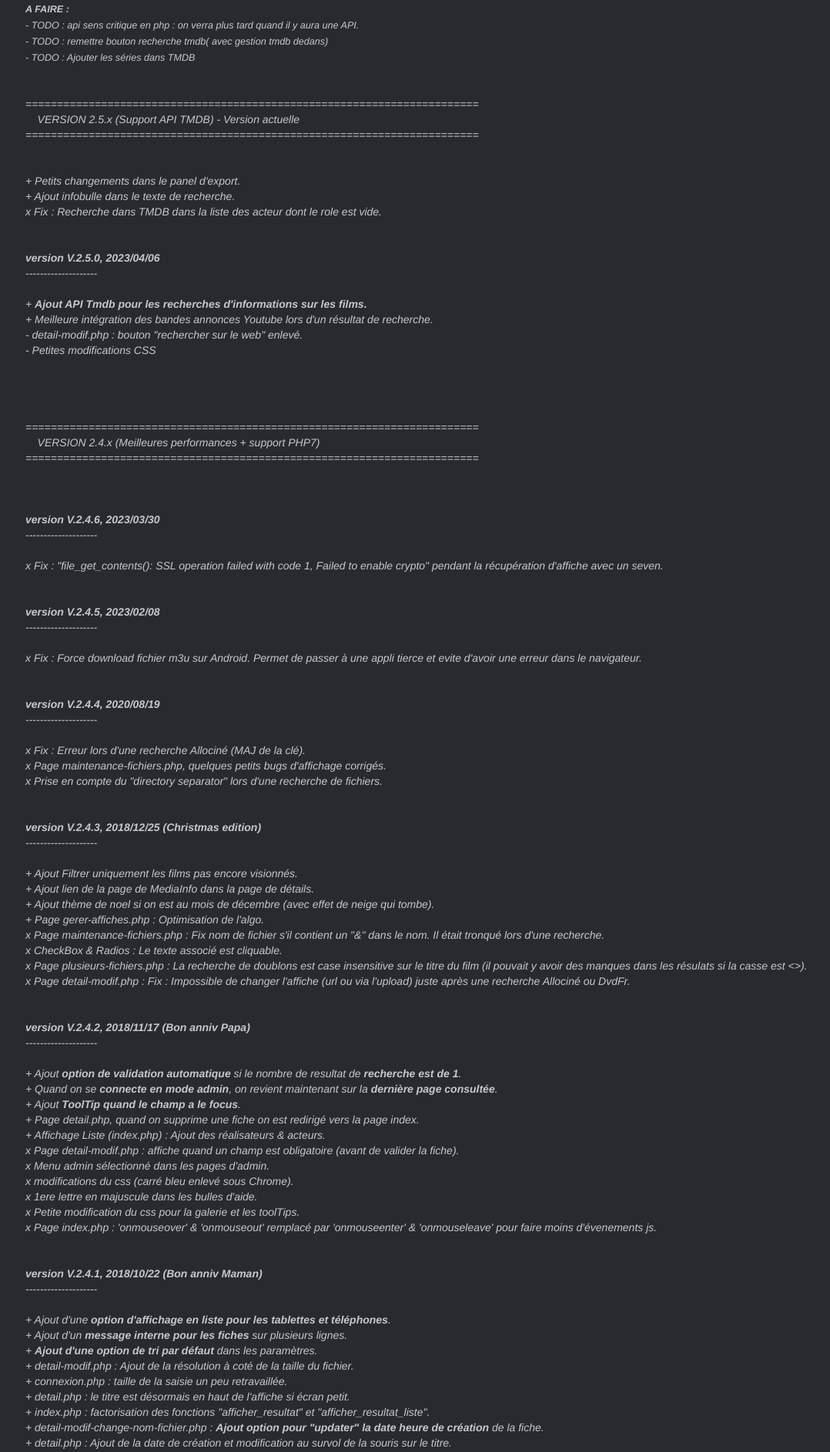
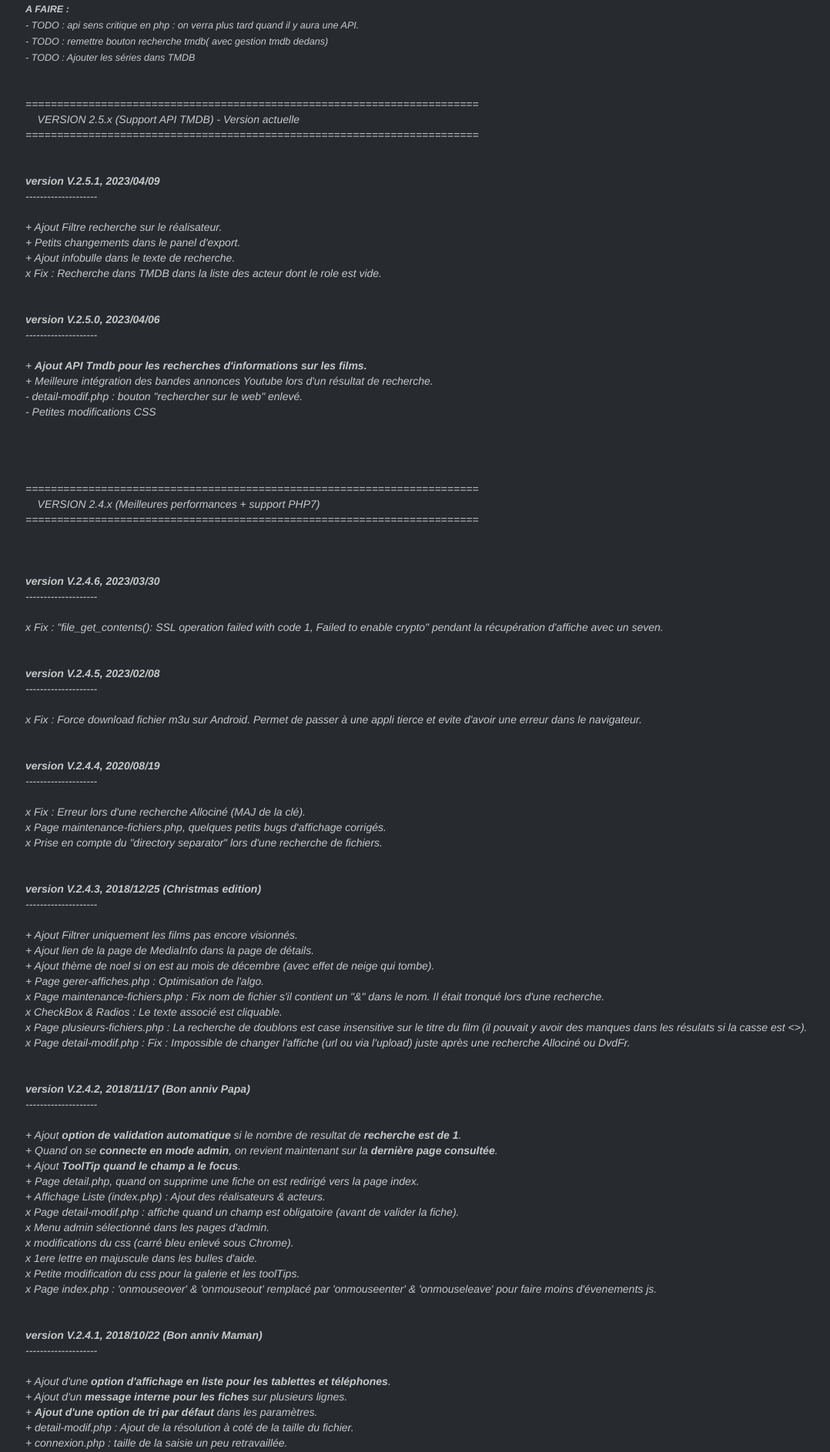
Before and after one commit to LaurentChanson/MyVOD, a PHP site: page /Films/app/a-propos.php in a window 1280 px wide. Shown: the part 1092-2979 px from the top of the page at 77% size, without its empty margins (37-1115 px from the left). Run offline with PHP 8.4, Linux system fonts and the light colour scheme; the visitor is signed in with stand-in values (Sample User, id 1); some web fonts are replaced.

Commit message:
Ajout Filtre recherche sur le réalisateur

```diff
--- a/app/lib/data/myvod_db.php
+++ b/app/lib/data/myvod_db.php
@@ -386,7 +386,7 @@ LIMIT 1";
         return false;
     }
 
-    function get_liste($recherche = '', $rech_titre = false, $rech_acteurs = false, $rech_synopsis = false, $rech_nom_fichier = false, $array_genre_filtre = false, $array_annee_filtre = false, $type_tri = 0, $sens_tri = '', $filtre_qualite = 0, $array_public_filtre = false, $filtre_recherche_parental = 0, $rech_genres_etendus = false, $array_nationalite_filtre = false, $taille_fichier_mini = 0, $taille_fichier_maxi = 0, $filtre_jamais_vu = 0) {
+    function get_liste($recherche = '', $rech_titre = false, $rech_acteurs = false, $rech_realisateur = false, $rech_synopsis = false, $rech_nom_fichier = false, $array_genre_filtre = false, $array_annee_filtre = false, $type_tri = 0, $sens_tri = '', $filtre_qualite = 0, $array_public_filtre = false, $filtre_recherche_parental = 0, $rech_genres_etendus = false, $array_nationalite_filtre = false, $taille_fichier_mini = 0, $taille_fichier_maxi = 0, $filtre_jamais_vu = 0) {
 
         $attach_cache = false;
         //démarre la session si pas démarrée
@@ -416,7 +416,7 @@ LIMIT 1";
         $filtre = trim($recherche);
         $where2 = '';
 
-        if (($rech_titre != false || $rech_acteurs != false || $rech_synopsis != false || $rech_nom_fichier != false) && (strlen($filtre) > 0)) {
+        if (($rech_titre != false || $rech_acteurs != false || $rech_realisateur != false ||  $rech_synopsis != false || $rech_nom_fichier != false) && (strlen($filtre) > 0)) {
 
             //il y a une recherche (filtre sur titre, acteurs ou synopsis)
             //recherche regexp
@@ -460,6 +460,11 @@ LIMIT 1";
             if ($rech_acteurs != false) {
                 sql::add_where_OR($where2, "Acteurs regexp '" . $filtre . "'");
             }
+
+            if ($rech_realisateur != false) {
+                sql::add_where_OR($where2, "Realisateur regexp '" . $filtre . "'");
+            }
+
             if ($rech_synopsis != false) {
                 sql::add_where_OR($where2, "Synopsis regexp '" . $filtre . "'");
             }
--- a/app/versions.txt
+++ b/app/versions.txt
@@ -9,6 +9,10 @@
 ========================================================================
 
 
+ <b>version V.2.5.1, 2023/04/09</b>
+--------------------
+
+ + Ajout Filtre recherche sur le réalisateur.
  + Petits changements dans le panel d'export.
  + Ajout infobulle dans le texte de recherche.
  x Fix : Recherche dans TMDB dans la liste des acteur dont le role est vide.
```
Also changed, not shown: app/index.php (+8 -2 lines), app/template/index.phtml (+9 -1 lines).
